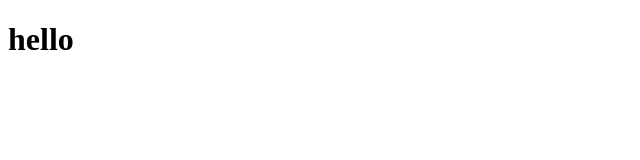
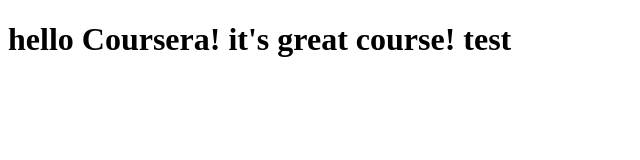
Before and after one commit to yabbiduck/yabbi-test, a plain HTML site: page site/index.html in a window 1280 px wide. Shown: the whole page, without its empty margins (0-640 px from the left). Drawn offline with Linux system fonts and the light colour scheme.

Commit message:
modified text

```diff
--- a/site/index.html
+++ b/site/index.html
@@ -4,7 +4,7 @@
 	<title></title>
 </head>
 <body>
-<h1>hello</h1>
+<h1>hello Coursera! it's great course! test</h1>
 
 </body>
 </html>
```
